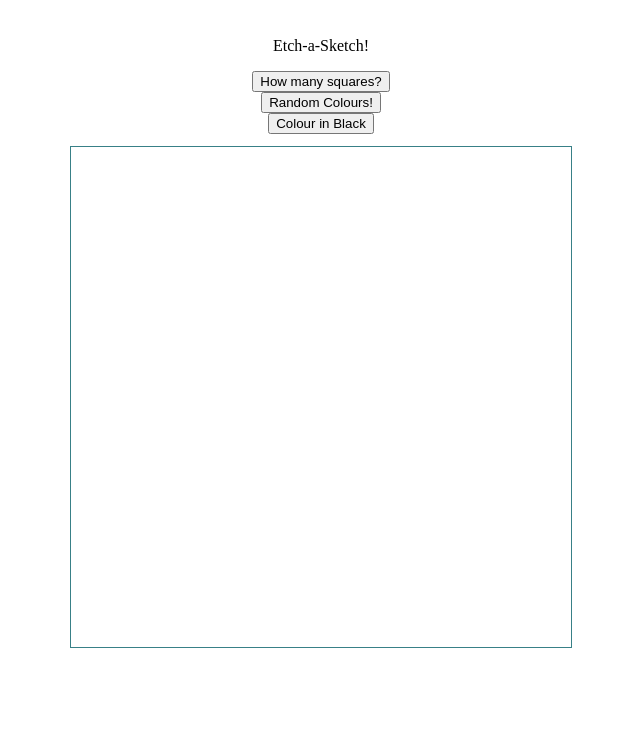
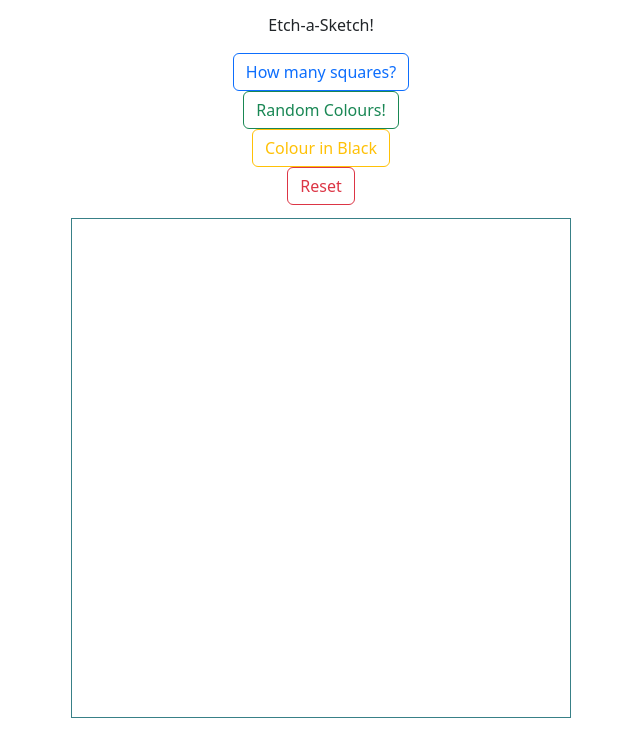
Before and after one commit to NucyLoodle/etch-a-sketch, a plain HTML site: page index.html in a window 1280 px wide. Shown: the whole page, without its empty margins (319-959 px from the left). Drawn offline with nearby package versions, Linux system fonts and the light colour scheme.

Commit message:
Style buttons using Bootstrap

```diff
--- a/index.html
+++ b/index.html
@@ -4,6 +4,7 @@
         <meta charset="UTF-8">
         <title>Etch-a-Sketch</title>
         <script src="main.js" defer></script>
+        <link href="https://cdn.jsdelivr.net/npm/bootstrap@5.2.1/dist/css/bootstrap.min.css" rel="stylesheet" integrity="sha384-iYQeCzEYFbKjA/T2uDLTpkwGzCiq6soy8tYaI1GyVh/UjpbCx/TYkiZhlZB6+fzT" crossorigin="anonymous">
         <link rel="stylesheet" href="styles.css">
 
       </head>
@@ -11,9 +12,10 @@
       <body>
         <div id = "header">
         <p>Etch-a-Sketch!</p>
-        <button id ="btnQuestion"> How many squares?</button>
-        <button id ="colourChange">Random Colours!</button>
-        <button id = "black"> Colour in Black</button>
+        <button id ="btnQuestion" class="btn btn-outline-primary"> How many squares?</button>
+        <button id ="colourChange" class="btn btn-outline-success">Random Colours!</button>
+        <button id = "black" class="btn btn-outline-warning"> Colour in Black</button>
+        <button id = "reset" class="btn btn-outline-danger"> Reset</button>
         </div>
         <div id = "main">
         <div id = "container"></div>
```
